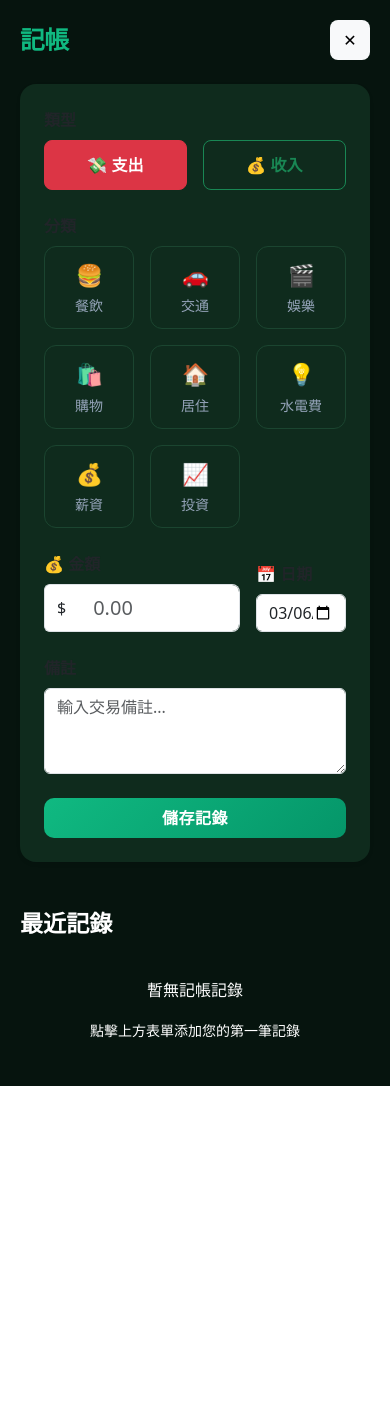
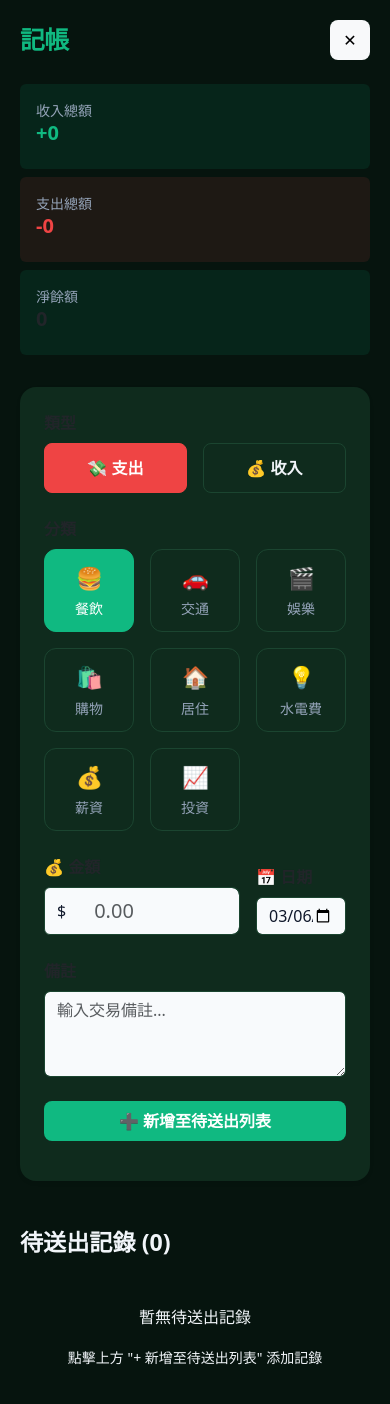
Before and after one commit to Emer0724/Saifu_front, a React (Vite) app: page /records in a window 390 px wide. Shown: the top 1404 px of the page. Before the commit the page ends 1086 px from the top, so only its background shows below. Built offline with nearby package versions, Linux system fonts and the light colour scheme.

Commit message:
記帳畫面調整

```diff
--- a/src/index.css
+++ b/src/index.css
@@ -6,6 +6,29 @@
   --border-color: #1B4530;
   --text-main: #F1F5F9;
   --text-muted: #94A3B8;
+
+  /* 按鈕顏色 */
+  --btn-success-bg: #10B981;
+  --btn-success-hover: #059669;
+  --btn-danger-bg: #EF4444;
+  --btn-danger-hover: #DC2626;
+  --btn-primary-bg: #10B981;
+  --btn-primary-hover: #059669;
+  --btn-secondary-bg: transparent;
+  --btn-secondary-border: var(--border-color);
+
+  /* 統計卡片顏色 */
+  --card-income-bg: rgba(16, 185, 129, 0.1);
+  --card-income-text: #10B981;
+  --card-expense-bg: rgba(239, 68, 68, 0.1);
+  --card-expense-text: #EF4444;
+  --card-net-bg: rgba(16, 185, 129, 0.1);
+  --card-net-positive: #10B981;
+  --card-net-negative: #EF4444;
+
+  /* 備註顏色 */
+  --input-bg: #F8FAFC;
+  --input-text: #0F172A;
 }
 
 body {
--- a/src/pages/Records.module.css
+++ b/src/pages/Records.module.css
@@ -42,51 +42,13 @@
   border-color: var(--accent-emerald);
 }
 
-.category-btn.active {
-  background-color: var(--accent-emerald);
-  color: white;
-  border-color: var(--accent-emerald);
+.add-btn {
+  border-radius: 8px;
+  font-weight: 600;
+  transition: all 0.2s;
 }
 
-.hamburger-btn {
-  background: rgba(255, 255, 255, 0.1);
-  border: 1px solid rgba(255, 255, 255, 0.3);
-  color: white;
-  padding: 8px;
+.add-btn:hover {
+  transform: translateY(-2px);
+  box-shadow: 0 4px 8px rgba(0, 0, 0, 0.2);
 }
-
-.hamburger-btn:hover {
-  background-color: rgba(255, 255, 255, 0.2);
-  color: white;
-}
-
-.toggler-icon {
-  display: inline-block;
-  width: 1.5em;
-  height: 1.5em;
-  vertical-align: middle;
-  background-image: var(--bs-navbar-toggler-icon-bg);
-  background-repeat: no-repeat;
-  background-position: center;
-  background-size: 100%;
-}
-
-.dropdown-menu {
-  background-color: var(--secondary-dark);
-  border: 1px solid var(--border-color);
-  border-radius: 8px;
-  box-shadow: 0 4px 12px rgba(0, 0, 0, 0.3);
-  min-width: 100px;
-}
-
-.dropdown-menu button {
-  font-size: 0.875rem;
-  padding: 8px 16px;
-  text-align: left;
-  border-radius: 4px;
-}
-
-.dropdown-menu button:hover {
-  background-color: rgba(16, 185, 129, 0.1);
-  color: var(--accent-emerald);
-}
--- a/src/pages/Records.tsx
+++ b/src/pages/Records.tsx
@@ -1,15 +1,24 @@
 import React from 'react';
 import { useNavigate } from 'react-router-dom';
 import styles from './Records.module.css';
-import ButtonS from '../components/button-s';
+
+interface Transaction {
+  id: string;
+  amount: number;
+  category: string;
+  type: 'expense' | 'income';
+  description: string;
+  date: string;
+}
 
 const Records: React.FC = () => {
   const navigate = useNavigate();
-  const [amount, setAmount] = React.useState('');
-  const [category, setCategory] = React.useState('food');
-  const [type, setType] = React.useState('expense');
-  const [description, setDescription] = React.useState('');
-  const [date, setDate] = React.useState(new Date().toISOString().split('T')[0]);
+  const [tempAmount, setTempAmount] = React.useState('');
+  const [tempCategory, setTempCategory] = React.useState('food');
+  const [tempType, setTempType] = React.useState<'expense' | 'income'>('expense');
+  const [tempDescription, setTempDescription] = React.useState('');
+  const [tempDate, setTempDate] = React.useState(new Date().toISOString().split('T')[0]);
+  const [records, setRecords] = React.useState<Transaction[]>([]);
 
   const categories = [
     { id: 'food', name: '餐飲', icon: '🍔' },
@@ -22,22 +31,102 @@ const Records: React.FC = () => {
     { id: 'investment', name: '投資', icon: '📈' },
   ];
 
+  const handleCategorySelect = (catId: string) => {
+    setTempCategory(catId);
+  };
+
+  const handleTypeSelect = (newType: 'expense' | 'income') => {
+    setTempType(newType);
+  };
+
+  const addToPending = () => {
+    if (!tempAmount || parseFloat(tempAmount) <= 0) {
+      alert('請輸入正確的金額');
+      return;
+    }
+
+    const newRecord: Transaction = {
+      id: Date.now().toString(),
+      amount: parseFloat(tempAmount),
+      category: tempCategory,
+      type: tempType,
+      description: tempDescription,
+      date: tempDate,
+    };
+
+    setRecords((prev) => [newRecord, ...prev]);
+    setTempAmount('');
+    setTempDescription('');
+  };
+
+  const handleDeleteRecord = (id: string) => {
+    setRecords((prev) => prev.filter((record) => record.id !== id));
+  };
+
   const handleSubmit = (e: React.FormEvent) => {
     e.preventDefault();
-    console.log('Record submitted:', {
-      amount,
-      category,
-      type,
-      description,
-      date,
+
+    if (records.length === 0) {
+      alert('沒有任何待送出的記錄');
+      return;
+    }
+
+    const payload = {
+      token: localStorage.getItem('token'),
+      records: records.map((r) => ({
+        amount: r.amount,
+        category: r.category,
+        type: r.type,
+        description: r.description,
+        date: r.date,
+      })),
+    };
+
+    console.log('提交到後端:', JSON.stringify(payload, null, 2));
+
+    // 模擬 API 調用
+    fetch('http://localhost:5255/api/records', {
+      method: 'POST',
+      headers: {
+        'Content-Type': 'application/json',
+        'Authorization': `Bearer ${localStorage.getItem('token')}`,
+      },
+      body: JSON.stringify({
+        records: records.map((r) => ({
+          amount: r.amount,
+          category: r.category,
+          type: r.type,
+          description: r.description,
+          date: r.date,
+        })),
+      }),
+    })
+      .then((response) => {
+        if (response.ok) {
+           alert('成功送出記錄！');
+           setRecords([]);
+           setTempAmount('');
+           setTempDescription('');
+         } else {
+          throw new Error('送出失敗');
+        }
+      })
+      .catch((error) => {
+        console.error('送出錯誤:', error);
+        alert('送出失敗，請稍後再試');
       });
-    setAmount('');
-    setDescription('');
   };
 
   const handleBackToMenu = () => {
     navigate('/menu');
   };
+
+  const totalAmount = records.reduce((sum, record) => {
+    return record.type === 'income' ? sum + record.amount : sum - record.amount;
+  }, 0);
+
+  const totalIncome = records.filter(r => r.type === 'income').reduce((sum, r) => sum + r.amount, 0);
+  const totalExpense = records.filter(r => r.type === 'expense').reduce((sum, r) => sum + r.amount, 0);
 
   return (
     <div className={styles['records-container']}>
@@ -52,23 +141,62 @@ const Records: React.FC = () => {
         </button>
       </div>
 
+      <div className="row mb-4">
+        <div className="col-md-4 mb-2">
+           <div className="card border-0" style={{ backgroundColor: 'var(--card-income-bg)' }}>
+             <div className="card-body p-3">
+               <div className="small" style={{ color: 'var(--text-muted)' }}>收入總額</div>
+               <div className="h5 fw-bold" style={{ color: 'var(--card-income-text)' }}>+{totalIncome.toLocaleString()}</div>
+             </div>
+           </div>
+         </div>
+         <div className="col-md-4 mb-2">
+           <div className="card border-0" style={{ backgroundColor: 'var(--card-expense-bg)' }}>
+             <div className="card-body p-3">
+               <div className="small" style={{ color: 'var(--text-muted)' }}>支出總額</div>
+               <div className="h5 fw-bold" style={{ color: 'var(--card-expense-text)' }}>-{totalExpense.toLocaleString()}</div>
+             </div>
+           </div>
+         </div>
+         <div className="col-md-4 mb-2">
+           <div className="card border-0" style={{ backgroundColor: 'var(--card-net-bg)' }}>
+             <div className="card-body p-3">
+               <div className="small" style={{ color: 'var(--text-muted)' }}>淨餘額</div>
+               <div className={`h5 fw-bold ${totalAmount >= 0 ? { color: 'var(--card-net-positive)' } : { color: 'var(--card-net-negative)' }}`}>
+                 {totalAmount.toLocaleString()}
+               </div>
+             </div>
+           </div>
+         </div>
+      </div>
+
       <div className={`card shadow-sm border-0 ${styles['record-form-card']}`}>
         <div className="card-body p-4">
-          <form onSubmit={handleSubmit}>
+          <form>
            <div className="mb-4">
                <label className="form-label fw-bold mb-2">類型</label>
                <div className="d-flex gap-3">
                  <button
                    type="button"
-                  onClick={() => setType('expense')}
-                  className={`flex-fill btn ${type === 'expense' ? 'btn-danger' : 'btn-outline-danger'} ${styles['type-btn']}`}
+                   onClick={() => handleTypeSelect('expense')}
+                   className={`flex-fill btn ${tempType === 'expense' ? 'btn-danger' : 'btn-outline-danger'} ${styles['type-btn']}`}
+                   style={{
+                     backgroundColor: tempType === 'expense' ? 'var(--btn-danger-bg)' : 'transparent',
+                     color: tempType === 'expense' ? 'white' : 'var(--text-main)',
+                     borderColor: tempType === 'expense' ? 'var(--btn-danger-bg)' : 'var(--border-color)'
+                   }}
                  >
                    💸 支出
                  </button>
                  <button
                    type="button"
-                  onClick={() => setType('income')}
-                  className={`flex-fill btn ${type === 'income' ? 'btn-success' : 'btn-outline-success'} ${styles['type-btn']}`}
+                   onClick={() => handleTypeSelect('income')}
+                   className={`flex-fill btn ${tempType === 'income' ? 'btn-success' : 'btn-outline-success'} ${styles['type-btn']}`}
+                   style={{
+                     backgroundColor: tempType === 'income' ? 'var(--btn-success-bg)' : 'transparent',
+                     color: tempType === 'income' ? 'white' : 'var(--text-main)',
+                     borderColor: tempType === 'income' ? 'var(--btn-success-bg)' : 'var(--border-color)'
+                   }}
                  >
                    💰 收入
                  </button>
@@ -82,8 +210,13 @@ const Records: React.FC = () => {
                     <div key={cat.id} className="col-4 col-md-3">
                       <button
                         type="button"
-                       onClick={() => setCategory(cat.id)}
-                       className={`w-100 btn ${category === cat.id ? 'btn-outline-primary' : 'btn-outline-secondary'} ${styles['category-btn']}`}
+                        onClick={() => handleCategorySelect(cat.id)}
+                        className={`w-100 btn ${tempCategory === cat.id ? 'btn-primary' : 'btn-outline-secondary'} ${styles['category-btn']}`}
+                        style={{
+                          backgroundColor: tempCategory === cat.id ? 'var(--accent-emerald)' : 'var(--btn-secondary-bg)',
+                          color: tempCategory === cat.id ? 'white' : 'var(--text-muted)',
+                          borderColor: tempCategory === cat.id ? 'var(--accent-emerald)' : 'var(--btn-secondary-border)'
+                        }}
                       >
                         <div className="fs-4 mb-1">{cat.icon}</div>
                         <div className="small">{cat.name}</div>
@@ -100,7 +233,7 @@ const Records: React.FC = () => {
                       💰 金額
                     </label>
                     <div className="input-group">
-                     <span className="input-group-text bg-white text-dark border-end-0">
+                      <span className="input-group-text" style={{ backgroundColor: 'var(--input-bg)', color: 'var(--input-text)', border: '1px solid var(--border-color)' }}>
                         $
                       </span>
                       <input
@@ -108,9 +241,10 @@ const Records: React.FC = () => {
                         className="form-control form-control-lg border-start-0"
                         id="amountInput"
                         placeholder="0.00"
-                       value={amount}
-                       onChange={(e) => setAmount(e.target.value)}
+                        value={tempAmount}
+                        onChange={(e) => setTempAmount(e.target.value)}
                         required
+                        style={{ backgroundColor: 'var(--input-bg)', color: 'var(--input-text)', border: '1px solid var(--border-color)' }}
                       />
                     </div>
                   </div>
@@ -122,9 +256,10 @@ const Records: React.FC = () => {
                       type="date"
                       className="form-control"
                       id="dateInput"
-                     value={date}
-                     onChange={(e) => setDate(e.target.value)}
+                      value={tempDate}
+                      onChange={(e) => setTempDate(e.target.value)}
                       required
+                      style={{ backgroundColor: 'var(--input-bg)', color: 'var(--input-text)', border: '1px solid var(--border-color)' }}
                     />
                   </div>
                 </div>
@@ -139,24 +274,68 @@ const Records: React.FC = () => {
                  id="descriptionInput"
                  rows={3}
                  placeholder="輸入交易備註..."
-                value={description}
-                onChange={(e) => setDescription(e.target.value)}
+                 value={tempDescription}
+                 onChange={(e) => setTempDescription(e.target.value)}
+                 style={{ backgroundColor: 'var(--input-bg)', color: 'var(--input-text)', border: '1px solid var(--border-color)' }}
                />
              </div>
 
-            <ButtonS type="submit" className="w-100 py-2">
-              儲存記錄
-            </ButtonS>
+            <button
+              type="button"
+              onClick={addToPending}
+              className={`w-100 py-2 mb-3 ${styles['add-btn']}`}
+              style={{ backgroundColor: 'var(--accent-emerald)', color: 'white', border: 'none' }}
+            >
+              ➕ 新增至待送出列表
+            </button>
           </form>
         </div>
       </div>
 
       <div className="mt-5">
-        <h3 className="fw-bold mb-3" style={{ color: 'white' }}>最近記錄</h3>
-        <div className="text-center py-4" style={{ color: 'white' }}>
-          <p>暫無記帳記錄</p>
-          <small style={{ color: 'white' }}>點擊上方表單添加您的第一筆記錄</small>
+        <div className="d-flex justify-content-between align-items-center mb-3">
+          <h3 className="fw-bold" style={{ color: 'var(--text-main)' }}>待送出記錄 ({records.length})</h3>
+          {records.length > 0 && (
+            <button
+              onClick={handleSubmit}
+              className="btn"
+              style={{ backgroundColor: 'var(--btn-success-bg)', color: 'white' }}
+            >
+              ✅ 全部送出
+            </button>
+          )}
         </div>
+
+        {records.length === 0 ? (
+          <div className="text-center py-4" style={{ color: 'var(--text-main)' }}>
+            <p>暫無待送出記錄</p>
+            <small>點擊上方 "+ 新增至待送出列表" 添加記錄</small>
+          </div>
+        ) : (
+          <div className="list-group">
+            {records.map((record) => (
+              <div key={record.id} className="list-group-item list-group-item-action mb-2" style={{ backgroundColor: 'var(--secondary-dark)', borderColor: 'var(--border-color)', color: 'var(--text-main)' }}>
+                <div className="d-flex justify-content-between align-items-center">
+                  <div className="flex-fill">
+                    <div className="d-flex align-items-center gap-2 mb-1">
+                      <span className="fw-bold">{record.type === 'income' ? '+' : '-'}{record.amount.toLocaleString()}</span>
+                      <span className={`badge ${record.type === 'income' ? 'bg-success' : 'bg-danger'}`} style={{ backgroundColor: record.type === 'income' ? 'var(--btn-success-bg)' : 'var(--btn-danger-bg)' }}>{categories.find(c => c.id === record.category)?.name}</span>
+                      <span className="text-muted small">{record.date}</span>
+                    </div>
+                    {record.description && <div className="text-muted small">{record.description}</div>}
+                  </div>
+                  <button
+                    onClick={() => handleDeleteRecord(record.id)}
+                    className="btn btn-sm"
+                    style={{ backgroundColor: 'var(--btn-danger-bg)', color: 'white' }}
+                  >
+                    ❌
+                  </button>
+                </div>
+              </div>
+            ))}
+          </div>
+        )}
       </div>
     </div>
   );
```
Lines whose indentation alone changed are shown as unchanged.
